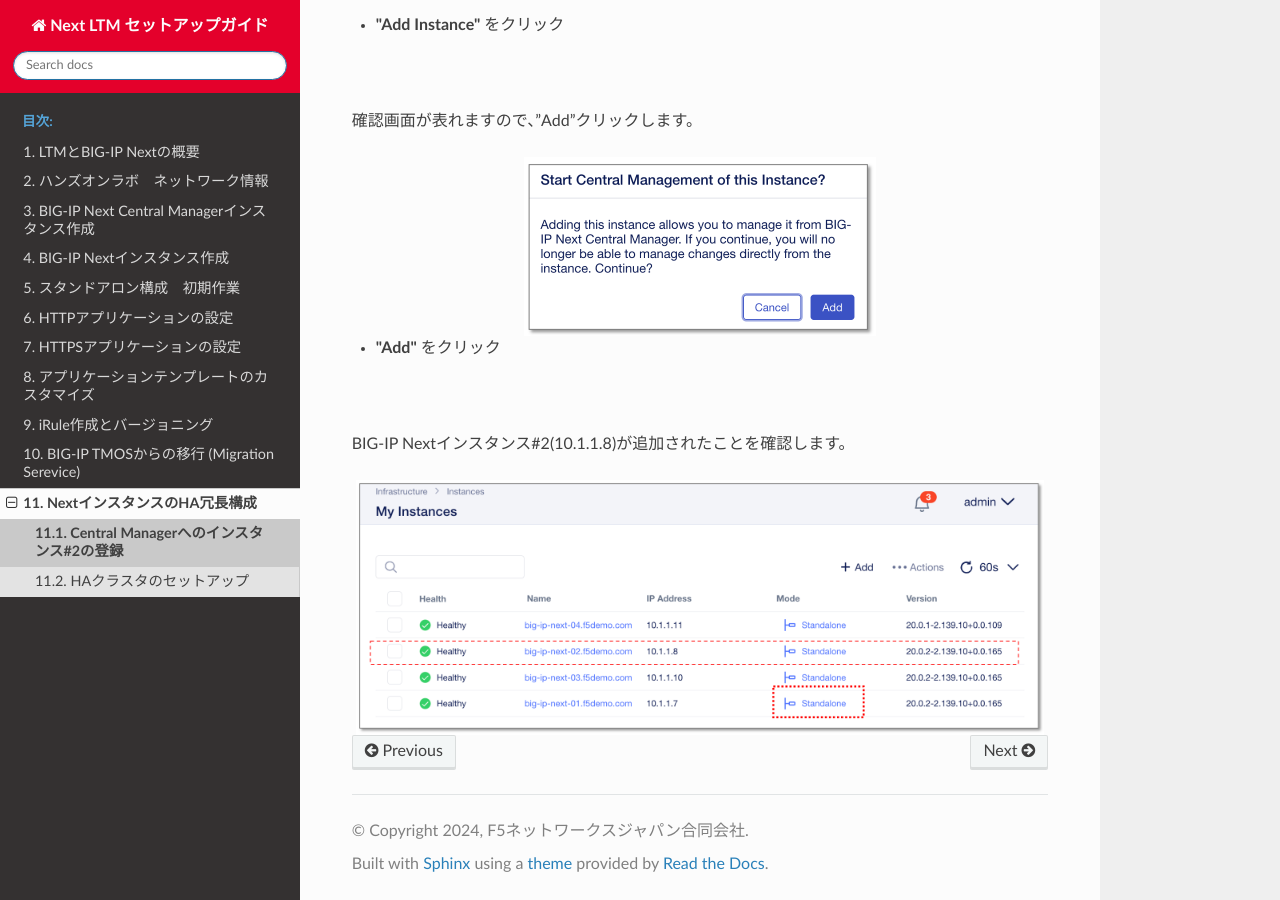
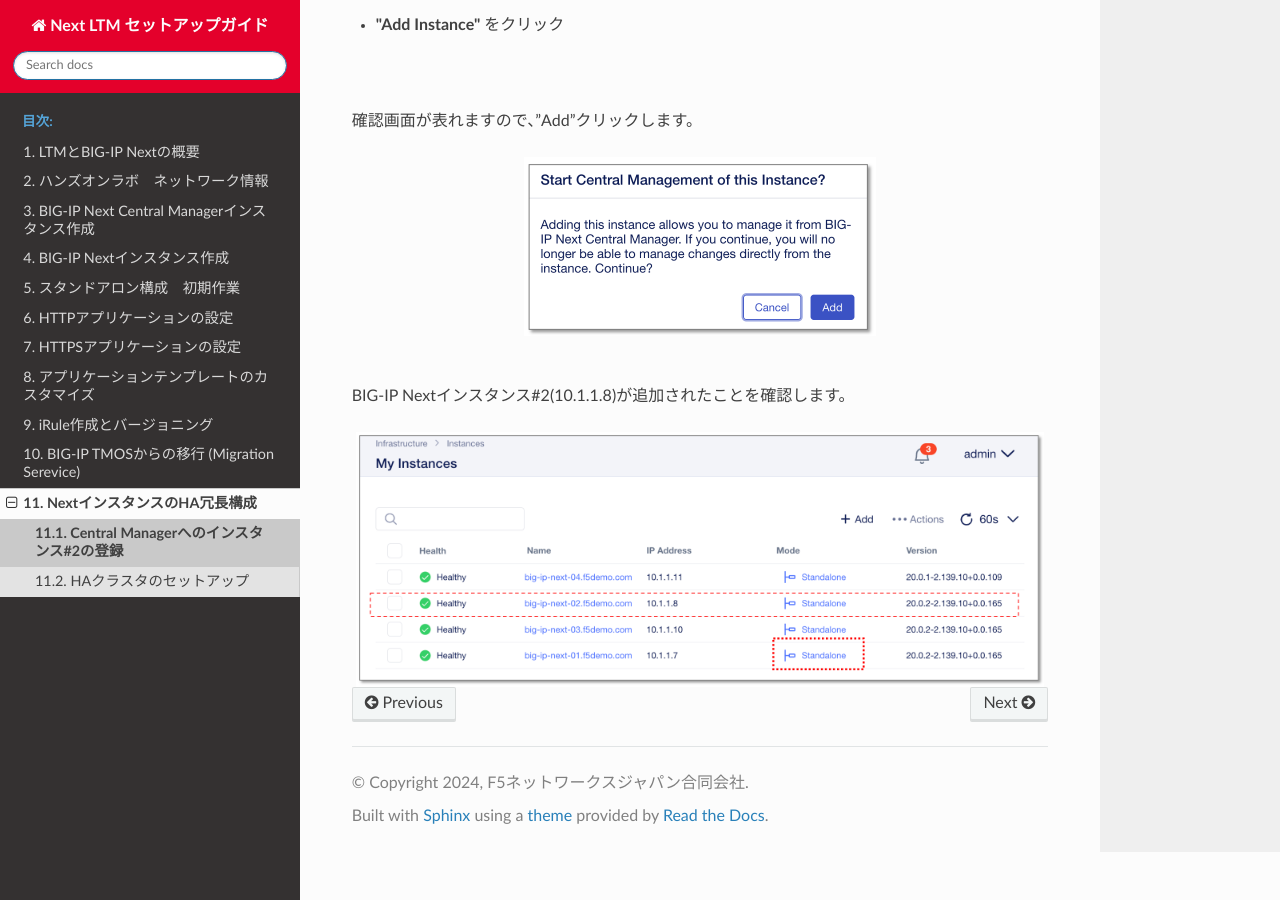
Before and after one commit to BeF5/f5j-easy-setup-next-ltm, a Sphinx documentation site: the page built from docs/content11/module01/module01.rst, in a window 1280 px wide and 900 px high, scrolled down 2418 px. Built offline with Sphinx 7.4.7 and the Read the Docs theme 2.0.0, drawn with Linux system fonts in a browser that asks for light colours.

Commit message:
Update module01.rst

```diff
--- a/docs/content11/module01/module01.rst
+++ b/docs/content11/module01/module01.rst
@@ -58,8 +58,6 @@ BIG-IP Next CMからNextインスタンスを管理するためのCredentialを
    :scale: 50%
    :align: center
 
-- **"Add"** をクリック
-
 
 |
 BIG-IP Nextインスタンス#2(10.1.1.8)が追加されたことを確認します。
```
